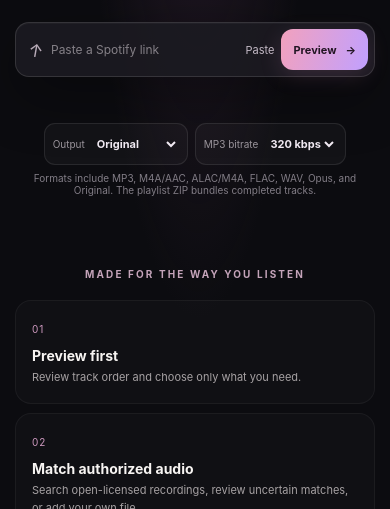
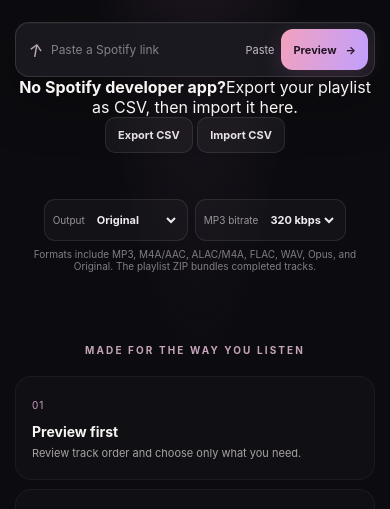
Before and after one commit to loverhaterlmao/spotify, a plain HTML site: page frontend/index.html in a window 390 px wide. Shown: the part 334-843 px from the top of the page. Drawn offline with Linux system fonts and the light colour scheme; no server answers.

Commit message:
Add mobile playlist CSV import controls

```diff
--- a/frontend/index.html
+++ b/frontend/index.html
@@ -32,6 +32,14 @@
         <button id="paste-button" type="button" class="paste-button">Paste</button>
         <button id="analyze-button" type="submit" class="button button-primary">Preview <span aria-hidden="true">→</span></button>
       </form>
+      <div class="csv-import" aria-label="Import a playlist CSV">
+        <div class="csv-copy"><strong>No Spotify developer app?</strong><span>Export your playlist as CSV, then import it here.</span></div>
+        <div class="csv-actions">
+          <a class="button button-quiet button-small" href="https://www.tunemymusic.com/transfer/spotify-to-file" target="_blank" rel="noopener noreferrer">Export CSV</a>
+          <button id="csv-import-button" class="button button-quiet button-small" type="button">Import CSV</button>
+          <input id="playlist-csv" type="file" accept=".csv,text/csv" hidden>
+        </div>
+      </div>
       <p id="form-message" class="form-message" role="status"></p>
       <div class="format-panel" aria-label="Audio output settings">
         <label class="setting">
```
